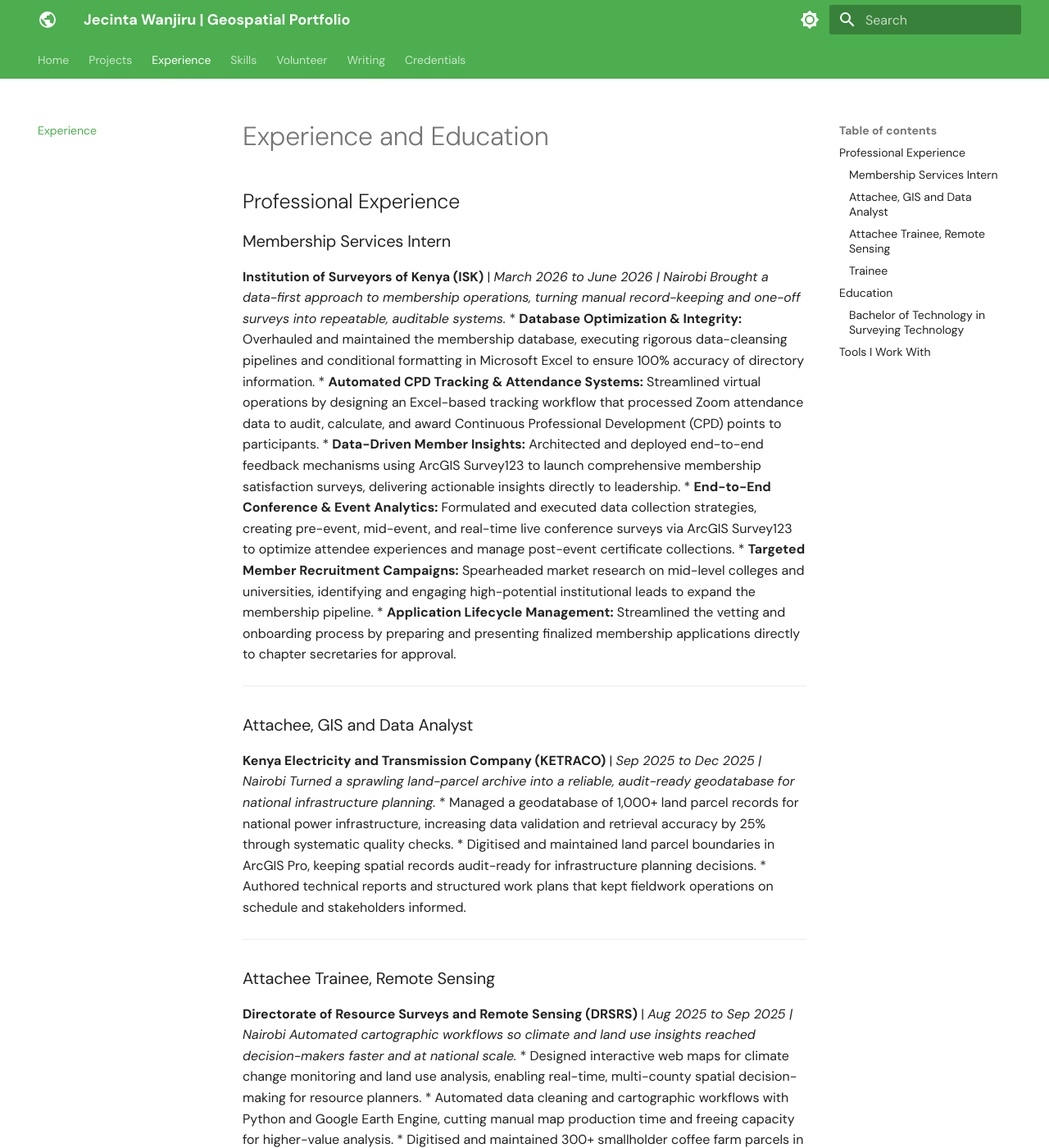
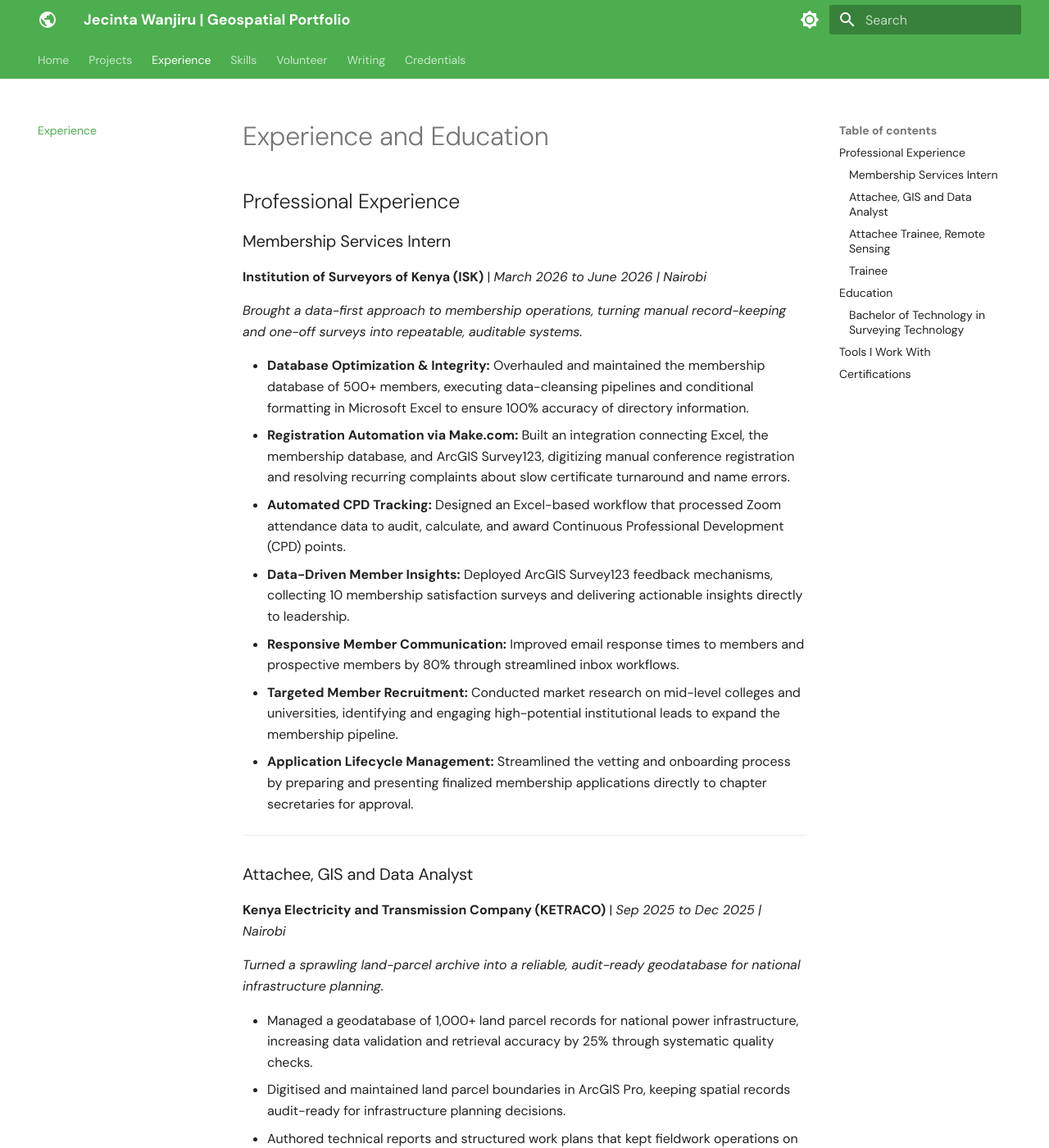
Before and after one commit to Wanjiru-1/Wanjiru-1.github.io, an MkDocs documentation site: the page built from docs/experience.md, in a window 1280 px wide and 1400 px high. Shown: the whole window at 82% size. Built offline with MkDocs 1.6.1 and Material for MkDocs 9.7.7, drawn with Linux system fonts in a browser that asks for light colours; some of the changed text lies outside the part shown.

Commit message:
Update experience.md

```diff
--- a/docs/experience.md
+++ b/docs/experience.md
@@ -2,46 +2,77 @@
 title: Experience & Education
 description: Jecinta Wanjiru's professional experience and educational background
 ---
+
 # Experience and Education { .hero-experience }
+
 ## Professional Experience
+
 ### Membership Services Intern
+
 **Institution of Surveyors of Kenya (ISK)** | *March 2026 to June 2026 | Nairobi*
+
 *Brought a data-first approach to membership operations, turning manual record-keeping and one-off surveys into repeatable, auditable systems.*
-* **Database Optimization & Integrity:** Overhauled and maintained the membership database, executing rigorous data-cleansing pipelines and conditional formatting in Microsoft Excel to ensure 100% accuracy of directory information.
-* **Automated CPD Tracking & Attendance Systems:** Streamlined virtual operations by designing an Excel-based tracking workflow that processed Zoom attendance data to audit, calculate, and award Continuous Professional Development (CPD) points to participants.
-* **Data-Driven Member Insights:** Architected and deployed end-to-end feedback mechanisms using ArcGIS Survey123 to launch comprehensive membership satisfaction surveys, delivering actionable insights directly to leadership.
-* **End-to-End Conference & Event Analytics:** Formulated and executed data collection strategies, creating pre-event, mid-event, and real-time live conference surveys via ArcGIS Survey123 to optimize attendee experiences and manage post-event certificate collections.
-* **Targeted Member Recruitment Campaigns:** Spearheaded market research on mid-level colleges and universities, identifying and engaging high-potential institutional leads to expand the membership pipeline.
-* **Application Lifecycle Management:** Streamlined the vetting and onboarding process by preparing and presenting finalized membership applications directly to chapter secretaries for approval.
+
+- **Database Optimization & Integrity:** Overhauled and maintained the membership database of 500+ members, executing data-cleansing pipelines and conditional formatting in Microsoft Excel to ensure 100% accuracy of directory information.
+- **Registration Automation via Make.com:** Built an integration connecting Excel, the membership database, and ArcGIS Survey123, digitizing manual conference registration and resolving recurring complaints about slow certificate turnaround and name errors.
+- **Automated CPD Tracking:** Designed an Excel-based workflow that processed Zoom attendance data to audit, calculate, and award Continuous Professional Development (CPD) points.
+- **Data-Driven Member Insights:** Deployed ArcGIS Survey123 feedback mechanisms, collecting 10 membership satisfaction surveys and delivering actionable insights directly to leadership.
+- **Responsive Member Communication:** Improved email response times to members and prospective members by 80% through streamlined inbox workflows.
+- **Targeted Member Recruitment:** Conducted market research on mid-level colleges and universities, identifying and engaging high-potential institutional leads to expand the membership pipeline.
+- **Application Lifecycle Management:** Streamlined the vetting and onboarding process by preparing and presenting finalized membership applications directly to chapter secretaries for approval.
+
 ---
+
 ### Attachee, GIS and Data Analyst
+
 **Kenya Electricity and Transmission Company (KETRACO)** | *Sep 2025 to Dec 2025 | Nairobi*
+
 *Turned a sprawling land-parcel archive into a reliable, audit-ready geodatabase for national infrastructure planning.*
-* Managed a geodatabase of 1,000+ land parcel records for national power infrastructure, increasing data validation and retrieval accuracy by 25% through systematic quality checks.
-* Digitised and maintained land parcel boundaries in ArcGIS Pro, keeping spatial records audit-ready for infrastructure planning decisions.
-* Authored technical reports and structured work plans that kept fieldwork operations on schedule and stakeholders informed.
+
+- Managed a geodatabase of 1,000+ land parcel records for national power infrastructure, increasing data validation and retrieval accuracy by 25% through systematic quality checks.
+- Digitised and maintained land parcel boundaries in ArcGIS Pro, keeping spatial records audit-ready for infrastructure planning decisions.
+- Authored technical reports and structured work plans that kept fieldwork operations on schedule and stakeholders informed.
+
 ---
+
 ### Attachee Trainee, Remote Sensing
+
 **Directorate of Resource Surveys and Remote Sensing (DRSRS)** | *Aug 2025 to Sep 2025 | Nairobi*
+
 *Automated cartographic workflows so climate and land use insights reached decision-makers faster and at national scale.*
-* Designed interactive web maps for climate change monitoring and land use analysis, enabling real-time, multi-county spatial decision-making for resource planners.
-* Automated data cleaning and cartographic workflows with Python and Google Earth Engine, cutting manual map production time and freeing capacity for higher-value analysis.
-* Digitised and maintained 300+ smallholder coffee farm parcels in ArcGIS Pro, safeguarding data integrity for farmers' land management records.
-* Partnered with senior engineers and GIS experts to streamline cross-functional data analysis workflows.
+
+- Designed interactive web maps for climate change monitoring and land use analysis, enabling real-time, multi-county spatial decision-making for resource planners.
+- Automated data cleaning and cartographic workflows with Python and Google Earth Engine, cutting manual map production time and freeing capacity for higher-value analysis.
+- Digitised and maintained 300+ smallholder coffee farm parcels in ArcGIS Pro, safeguarding data integrity for farmers' land management records.
+- Partnered with senior engineers and GIS experts to streamline cross-functional data analysis workflows.
+
 ---
+
 ### Trainee
+
 **Hyrax View Hotel, Nakuru** | *Jan 2019 to Dec 2019*
+
 *Early proof of a data-driven instinct, applying analysis to operational decisions long before formal data training.*
-* Analysed monthly sales patterns to identify top-performing items, contributing to a 20% increase in revenue.
-* Applied digital inventory tracking to maintain 95% product availability, reducing stockouts through systematic auditing.
+
+- Analysed monthly sales patterns to identify top-performing items, contributing to a 20% increase in revenue.
+- Applied digital inventory tracking to maintain 95% product availability, reducing stockouts through systematic auditing.
+
 ---
+
 ## Education
+
 ### Bachelor of Technology in Surveying Technology
+
 **Technical University of Kenya** | *2021 to 2025 | Nairobi*
+
 2nd Class Honours, Upper Division.
+
 Studied geodesy, photogrammetry, cartography, remote sensing, GIS, and cadastral surveying. Final-year work focused on applying geospatial technology to environmental and social impact challenges in Kenya.
+
 ---
+
 ## Tools I Work With
+
 | Category | Tools |
 |---|---|
 | GIS Platforms | ArcGIS Pro, QGIS, Google Earth Engine |
@@ -50,6 +81,9 @@ Studied geodesy, photogrammetry, cartography, remote sensing, GIS, and cadastral
 | Data Science | scikit-learn, pandas, NumPy, Power BI, Tableau |
 | Field Surveying | GNSS / RTK, Total Station |
 | Publishing | GitHub Pages, MkDocs |
+
 ---
+
 ## Certifications
+
 For a complete list of my professional certifications and credentials, see the [Credentials page](credentials.md).
```
